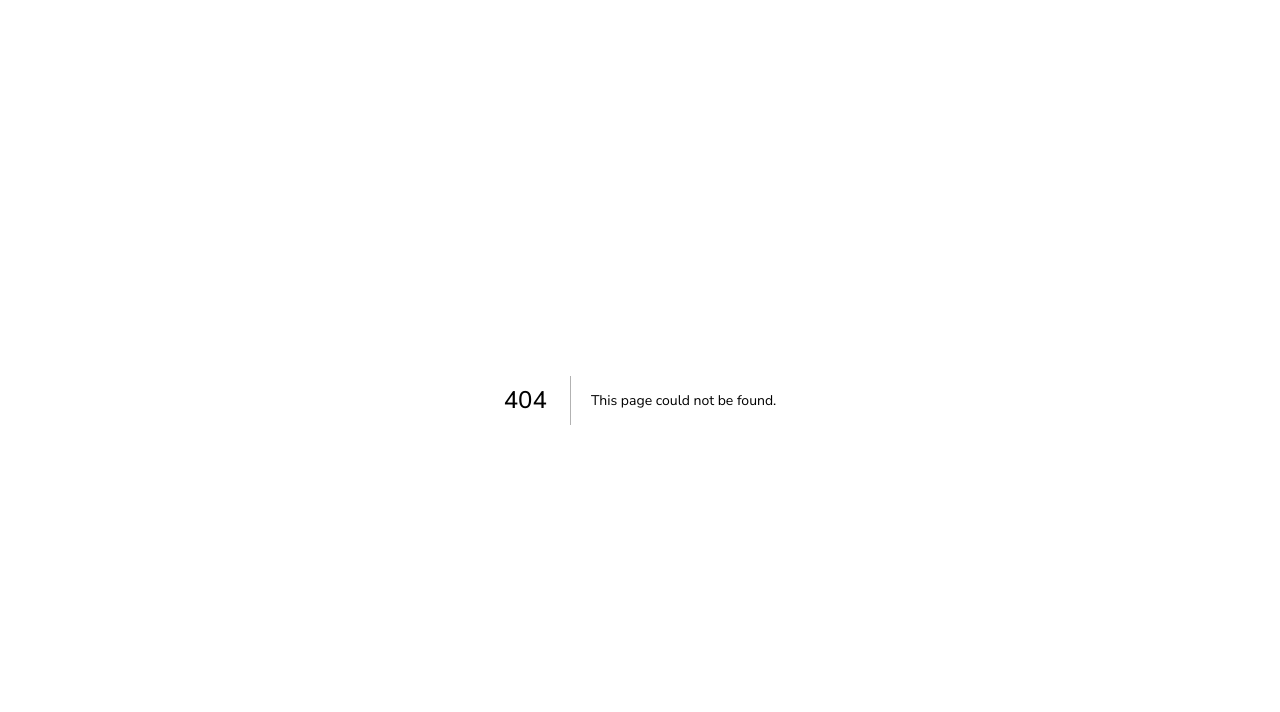
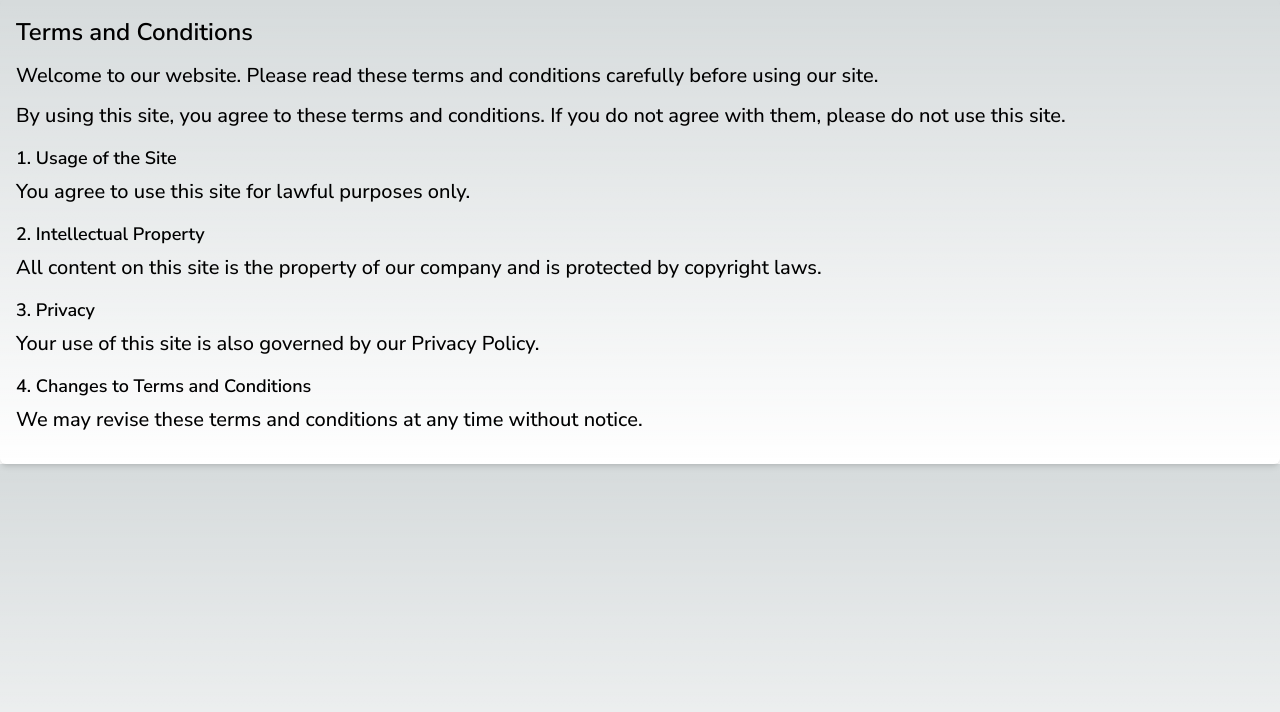
Before and after one commit to guritaalexandru/roots-to-global, a Next.js app: page /gdpr in a window 1280 px wide. Before the commit this address had no page. Shown: the top 712 px of the page. Built offline with nearby package versions, Linux system fonts and the light colour scheme.

Commit message:
Terms and conditions + content + image

```diff
--- /dev/null
+++ b/app/gdpr/page.jsx
@@ -0,0 +1,31 @@
+import React from 'react';
+
+export default function GDPR() {
+	return (
+		<div className="p-4 bg-white shadow-md rounded-md">
+			<h1 className="text-2xl font-semibold mb-4">Terms and Conditions</h1>
+			<p className="text-gray-700 mb-4">
+				Welcome to our website. Please read these terms and conditions carefully before using our site.
+			</p>
+			<p className="text-gray-700 mb-4">
+				By using this site, you agree to these terms and conditions. If you do not agree with them, please do not use this site.
+			</p>
+			<h2 className="text-lg font-semibold mb-2">1. Usage of the Site</h2>
+			<p className="text-gray-700 mb-4">
+				You agree to use this site for lawful purposes only.
+			</p>
+			<h2 className="text-lg font-semibold mb-2">2. Intellectual Property</h2>
+			<p className="text-gray-700 mb-4">
+				All content on this site is the property of our company and is protected by copyright laws.
+			</p>
+			<h2 className="text-lg font-semibold mb-2">3. Privacy</h2>
+			<p className="text-gray-700 mb-4">
+				Your use of this site is also governed by our Privacy Policy.
+			</p>
+			<h2 className="text-lg font-semibold mb-2">4. Changes to Terms and Conditions</h2>
+			<p className="text-gray-700 mb-4">
+				We may revise these terms and conditions at any time without notice.
+			</p>
+		</div>
+	);
+}
--- /dev/null
+++ b/app/termeni-si-conditii/page.jsx
@@ -0,0 +1,31 @@
+import React from 'react';
+
+export default function Terms() {
+	return (
+		<div className="p-4 bg-white shadow-md rounded-md">
+			<h1 className="text-2xl font-semibold mb-4">Terms and Conditions</h1>
+			<p className="text-gray-700 mb-4">
+				Welcome to our website. Please read these terms and conditions carefully before using our site.
+			</p>
+			<p className="text-gray-700 mb-4">
+				By using this site, you agree to these terms and conditions. If you do not agree with them, please do not use this site.
+			</p>
+			<h2 className="text-lg font-semibold mb-2">1. Usage of the Site</h2>
+			<p className="text-gray-700 mb-4">
+				You agree to use this site for lawful purposes only.
+			</p>
+			<h2 className="text-lg font-semibold mb-2">2. Intellectual Property</h2>
+			<p className="text-gray-700 mb-4">
+				All content on this site is the property of our company and is protected by copyright laws.
+			</p>
+			<h2 className="text-lg font-semibold mb-2">3. Privacy</h2>
+			<p className="text-gray-700 mb-4">
+				Your use of this site is also governed by our Privacy Policy.
+			</p>
+			<h2 className="text-lg font-semibold mb-2">4. Changes to Terms and Conditions</h2>
+			<p className="text-gray-700 mb-4">
+				We may revise these terms and conditions at any time without notice.
+			</p>
+		</div>
+	);
+}
--- a/js/components/Public/Sections/BookSection.jsx
+++ b/js/components/Public/Sections/BookSection.jsx
@@ -74,7 +74,6 @@ function BookSection(props) {
 								type="name"
 								id="name"
 								className="bg-gray-50 border border-gray-300 text-gray-900 rounded-lg focus:ring-blue-500 focus:border-blue-500 block w-full p-2.5 dark:bg-gray-700 dark:border-gray-600 dark:placeholder-gray-400 dark:text-white dark:focus:ring-blue-500 dark:focus:border-blue-500"
-								placeholder="John"
 								required/>
 						</div>
 						<div className="mb-6">
@@ -87,7 +86,6 @@ function BookSection(props) {
 								type="surname"
 								id="surname"
 								className="bg-gray-50 border border-gray-300 text-gray-900 rounded-lg focus:ring-blue-500 focus:border-blue-500 block w-full p-2.5 dark:bg-gray-700 dark:border-gray-600 dark:placeholder-gray-400 dark:text-white dark:focus:ring-blue-500 dark:focus:border-blue-500"
-								placeholder="Doe"
 								required/>
 						</div>
 						<div className="mb-6">
@@ -100,7 +98,6 @@ function BookSection(props) {
 								type="email"
 								id="email"
 								className="bg-gray-50 border border-gray-300 text-gray-900 rounded-lg focus:ring-blue-500 focus:border-blue-500 block w-full p-2.5 dark:bg-gray-700 dark:border-gray-600 dark:placeholder-gray-400 dark:text-white dark:focus:ring-blue-500 dark:focus:border-blue-500"
-								placeholder="name@flowbite.com"
 								required/>
 						</div>
 						<div className="mb-6">
@@ -113,8 +110,47 @@ function BookSection(props) {
 								type="phone"
 								id="phone"
 								className="bg-gray-50 border border-gray-300 text-gray-900 rounded-lg focus:ring-blue-500 focus:border-blue-500 block w-full p-2.5 dark:bg-gray-700 dark:border-gray-600 dark:placeholder-gray-400 dark:text-white dark:focus:ring-blue-500 dark:focus:border-blue-500"
-								placeholder=" +40 721 123 456"
 								required/>
+						</div>
+						<div className={ 'mb-6 flex' }>
+							<input
+								type="checkbox"
+								id="gdpr"
+								name="gdpr"
+								className="mr-2"
+								required/>
+							<label
+								htmlFor="gdpr"
+								className="block font-medium text-gray-900 dark:text-white">
+								{'Am citit și sunt de acord cu '}
+								<a
+									target="_blank"
+									href={ '/termeni-si-conditii' }
+									className="underline"
+									rel="noreferrer">
+									termenii și condițiile
+								</a>
+							</label>
+						</div>
+						<div className={ 'mb-6 flex' }>
+							<input
+								type="checkbox"
+								id="terms"
+								name="terms"
+								className="mr-2"
+								required/>
+							<label
+								htmlFor="terms"
+								className="block font-medium text-gray-900 dark:text-white">
+								{'Am citit și sunt de acord cu '}
+								<a
+									target="_blank"
+									href={ '/gdpr' }
+									className="underline"
+									rel="noreferrer">
+									politica de confidențialitate
+								</a>
+							</label>
 						</div>
 						<div className={ 'grid grid-cols-3 tablet:grid-cols-1 grid-rows-4 gap-2' }>
 							<button
```
Also changed, not shown: js/utils/content.js (+5 -6 lines), public/images/4.jpg.
